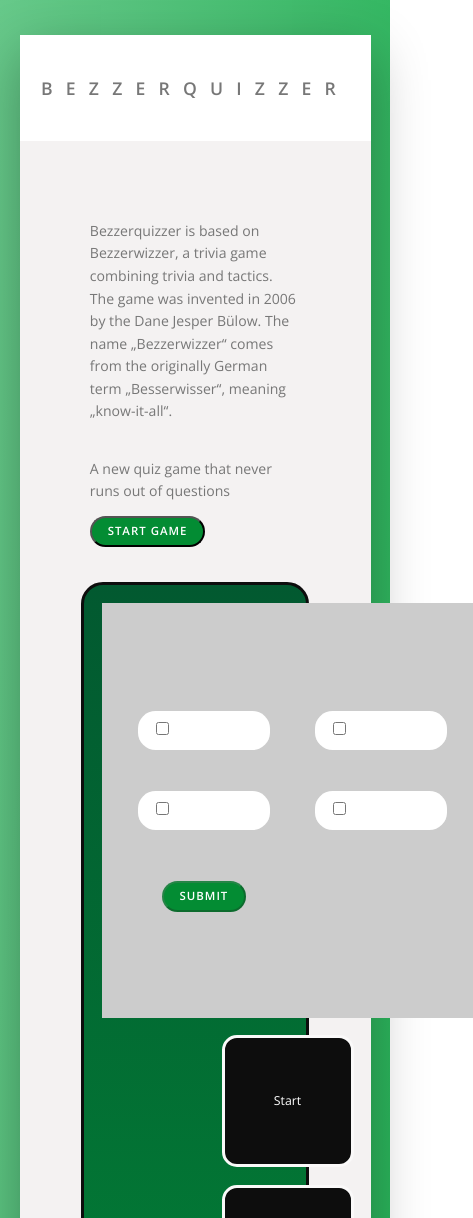
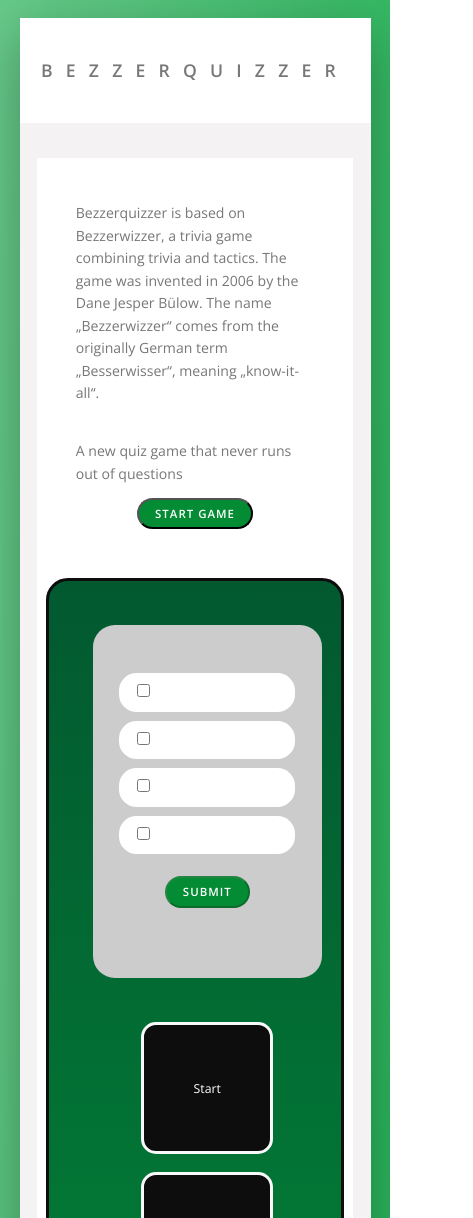
Before and after one commit to JRestorff/bezzerquizzer, a plain HTML site: page index.html in a window 390 px wide. Shown: the top 1218 px of the page, 473 px wide, since content can reach past the window. Drawn offline with nearby package versions, Linux system fonts and the light colour scheme.

Commit message:
Änderung: Juli 02, 2020

```diff
--- a/css/style.css
+++ b/css/style.css
@@ -104,12 +104,13 @@
 .questions--give {
     max-width: var(--max-width);
     margin: var(--margin-top-medium) auto var(--margin-bottom-medium) auto;
+    display: grid;
+    justify-items: center;
 }
 
 .categories {
     max-width: var(--max-width);
-    margin: var(--margin-top-small) auto var(--margin-bottom-big) auto;
-    padding-bottom: 10rem;
+    margin: var(--margin-top-small) auto var(--margin-bottom-small) auto;
 }
 
 .categories p {
@@ -139,7 +140,8 @@
 
 
 button {
-    margin-top: var(--margin-top-small);
+    margin-top: var(--margin-top-medium);
+    margin-bottom: var(--margin-bottom-medium);
     text-transform: uppercase;
     text-decoration: none;
     font-family: 'Open Sans', sans-serif;
@@ -166,6 +168,8 @@
 /* Dummy board and boxes */
 
 .dummy-board {
+    margin-top: var(--margin-top-medium);
+    margin-bottom: var(--margin-bottom-medium);
     padding: 2rem;
     display: grid;
     grid-template-columns: repeat(6, 1fr);
@@ -224,12 +228,14 @@
     grid-area: c-one;
     background-color: var(--color-grey-light-4);
     padding: 3rem;
+    margin: 3rem;
     display: grid;
     grid-template-columns: repeat(2, 1fr);
     grid-template-rows: repeat(5, 15%);
     gap: 4rem;
     justify-items: center;
     align-items: center;
+    border-radius: 2.5rem;
 }
 
 .question {
@@ -329,16 +335,29 @@
 
     .container {
         max-width: 90vw;
-        margin: 4rem auto;
+        margin: 2rem auto;
+    }
+
+    .content {
+        padding: 4rem 2rem;
+    }
+
+    .board {
+        background-color: white;
+        padding: 1rem;
     }
 
     .introduction {
         margin-top: var(--margin-top-medium);
     }
 
+    button {
+        margin-top: var(--margin-top-small);
+        margin-bottom: var(--margin-bottom-small);
+    }
+
     .dummy-board {
         padding: 2rem;
-        margin: 2rem;
         display: grid;
         grid-template-columns: 1fr;
         grid-template-rows: auto;
@@ -379,8 +398,56 @@
         letter-spacing: 0.2rem;
         display: grid;
         grid-template-columns: 1fr;
-        grid-template-rows: repeat(5, 1fr);
+        grid-template-rows: auto;
+        gap: 1rem;
     }
 
+    .question {
+        grid-column: 1;
+        grid-row: 1;
+        text-align: center;
+        margin-bottom: var(--margin-bottom-small);
+    }
 
+    .input__radio--buttons {
+        display: contents;
+    }
+
+    .answer {
+        width: 20rem;
+    }
+
+    .answer1 {
+        grid-column: 1;
+        grid-row: 2;
+    }
+
+    .answer2 {
+        grid-column: 1;
+        grid-row: 3;
+    }
+
+    .answer3 {
+        grid-column: 1;
+        grid-row: 4;
+    }
+
+    .answer4 {
+        grid-column: 1;
+        grid-row: 5;
+    }
+
+    .submit-question {
+        grid-column: 1;
+        grid-row: 6;
+    }
+
+    #log {
+        grid-column: 1;
+        grid-row: 7;
+    }
+
+    .categories {
+        padding-bottom: 0;
+    }
 }
```
